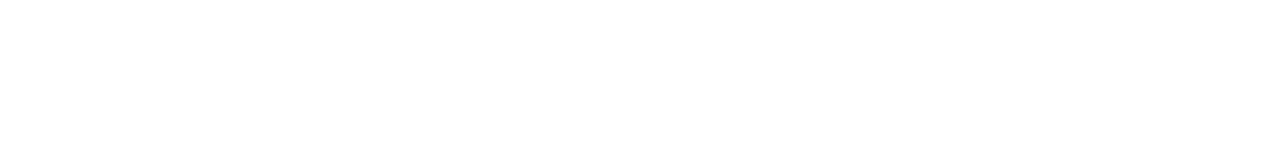
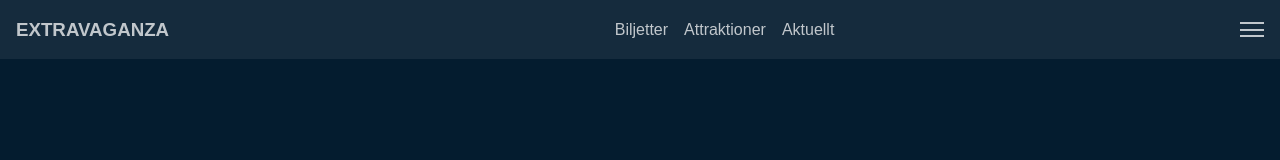
Before and after one commit to Shirak22/extravaganza, a website built with Vite: page index.html in a window 1280 px wide. Built offline with nearby package versions, Linux system fonts and the light colour scheme.

Commit message:
creating the structure and start style the nav

```diff
--- a/app/css/main.css
+++ b/app/css/main.css
@@ -0,0 +1,87 @@
+:root {
+    /* color palette */
+    --primary-color: #d97706;
+    --secondry-color:#059669;
+
+    --background-color: hsl(206, 84%, 10%);
+    --background-color-alpha1:#ffffff11;
+    --background-color-alpha2:#ffffff25;
+
+    /* font settings */
+    --font-primary-color: #ffffffbc;
+    --font-secondary-color: #ffdbb1;
+    /* animation varables */
+}
+
+*{
+    box-sizing: border-box;
+
+}
+body{
+    margin: 0;
+    padding: 0;
+    height: 100vh;
+    font-family:sans-serif, Arial, Helvetica;
+    background: var(--background-color);
+}
+
+ul {
+    list-style: none;
+}
+
+button {
+    outline: none;
+    border: none;
+    padding: .4rem 1rem;
+    border-radius: 4px;
+}
+
+img {
+    width: 100%;
+}
+
+.header{
+    background: var(--background-color-alpha1);
+    margin: 0;
+    padding: 0;
+
+}
+
+.nav {
+    display:flex;
+    justify-content: space-between;
+    align-items: center;
+    padding: 0 1rem;
+}
+
+.nav .nav_title {
+    text-transform: uppercase;
+    color: var(--font-primary-color);
+
+}
+.nav .nav_quickmenu {
+    display: flex;
+    gap: 1rem;
+}
+
+.nav .nav_quickmenu li a {
+    text-decoration: none;
+    color: var(--font-primary-color);
+
+}
+
+.nav_hamburger-btn{
+    width: 24px;
+    height: 20px;
+    display: flex;
+    flex-direction: column;
+    justify-content: space-around;
+    align-items: center;
+
+
+}
+.nav_hamburger-btn .line {
+    background:var(--font-primary-color);
+    height: 2px;
+    width: 100%;
+}
--- a/index.html
+++ b/index.html
@@ -7,7 +7,144 @@
     <title>Extravaganza</title>
   </head>
   <body>
-    <div id="app"></div>
+    <!--start  Header section -->
+      <header class="header">
+        <nav class="nav">
+
+          <section class="nav_title">
+            <h1 class="title">Extravaganza</h1>
+          </section>
+
+          <ul class="nav_quickmenu">
+            <li><a href="">Biljetter</a></li>
+            <li><a href="">Attraktioner</a></li>
+            <li><a href="">Aktuellt</a></li>
+          </ul>
+
+          <div class="nav_hamburger-btn">
+            <span class="line"></span>
+            <span class="line"></span>
+            <span class="line"></span>
+          </div>
+
+
+        </nav>
+
+
+      </header>
+
+    <!-- Header section end-->
+
+      <!--start website content -->
+      <main class="main">
+
+        <!--start Aktuella evengmang och nyheter -->
+        <!-- <section class="card_slider">
+
+          <article class="card_slider-card">
+            <img src="/app/assets/pexels-edgar-colomba-2848399.jpg" class="card_image" alt="image">
+            <section class="card_slider-card-body">
+              <h3 class="card_title">Halloween</h3>
+              <p class="card_body">
+                Lorem ipsum dolor sit amet, consectetur adipiscing elit. Etiam elementum tellus vel neque laoreet sagittis. Donec interdum tortor sed euismod pulvinar.
+              </p>
+              <button class="card_button">learn more..</button>
+            </section>
+          </article>
+
+        </section> -->
+        <!-- Aktuella evengmang och nyheter end-->
+
+        <!--start Attraktioner  -->
+        <!-- <section class="card_gallery">
+
+            <article class="card_gallery-card">
+              <img src="/app/assets/ayumi-kubo-vFHGbPQ_3rk-unsplash.jpg" alt="">
+              <h3 class="card_title">berg och dalbana</h3>
+              <p class="card_body">
+                Lorem ipsum dolor sit amet, consectetur adipiscing elit. Etiam elementum tellus vel neque laoreet sagittis. Donec interdum tortor sed euismod pulvinar.
+              </p>
+            </article>
+
+        </section> -->
+        <!-- Attraktioner  end-->
+
+        <!--start  Paketerbjudande -->
+        <!-- <section class="pricing">
+
+          <article class="pricing_info_section">
+            <h1 class="pricing_info_section-title">Paketerbjudande</h1>
+            <p class="pricing_info_section-body">                Lorem ipsum dolor sit amet, consectetur adipiscing elit. Etiam elementum tellus vel neque laoreet sagittis. Donec interdum tortor sed euismod pulvinar.
+            </p>
+          </article>
+
+          <article class="pricing_packages_section">
+
+            <article class="pricing_package">
+              <h2 class="pricing_package-title">Familj</h2>¨
+              <p class="pricing_package-description">Lorem ipsum dolor sit amet, consecte adipiscing elit</p>
+              <div class="pricing_package-price"><span>$529</span>/familj</div>
+              <ul class="pricing_package-list">
+                <li>1 Adults + 3 Child </li>
+                <li>2 Free bear </li>
+                <li>3 1 Meal for everyone  </li>
+                <li>4 Park included </li>
+              </ul>
+            </article>
+
+          </article>
+        </section> -->
+        <!--  Paketerbjudande end-->
+
+        <!--start Mat och dryck -->
+
+        <!-- <section class="announce">
+          <img src="" class="announce-image" alt="">
+          <section class="announce-content">
+            <h1 class="announce-title">Mat och Dryck</h1>
+            <p class="announce-description">
+              Lorem ipsum dolor sit amet, consectetur adipiscing elit. Etiam elementum tellus vel neque laoreet sagittis. Donec interdum tortor sed euismod pulvinar.
+            </p>
+            <button class="announce-button">Alla restauranger</button>
+          </section>
+        </section> -->
+
+        <!-- Mat och dryck end-->
+        <!--start  bild galleri -->
+        <!-- <section class="gallery">
+          <img class="gallery-image" src="" alt="">
+          <img class="gallery-image" src="" alt="">
+          <img class="gallery-image" src="" alt="">
+        </section> -->
+        <!--  bild galleri end-->
+
+        <!-- Om Extravaganza -->
+        <!-- <section class="about">
+          <section class="about-gallery">
+            <img src="" alt="">
+            <img src="" alt="">
+            <img src="" alt="">
+            <img src="" alt="">
+          </section>
+          <section class="about-content">
+            <h1 class="about-title">Om Extravaganza</h1>
+            <p class="about-description">Lorem ipsum dolor sit amet, consectetur adipiscing elit. Etiam elementum tellus vel neque laoreet sagittis. Donec interdum tortor sed euismod pulvinar.
+            </p>
+            <button class="about-button">Vår vision</button>
+          </section>
+        </section> -->
+        <!-- Om Extravaganza -->
+
+      </main>
+
+      <!-- website content end-->
+
+      <!-- <footer>
+        <section class="footer_social"></section>
+        <section class="footer_quicklinks"></section>
+        <section class="footer_companyinfo"></section>
+
+      </footer> -->
 
     <script type="module" src="/app/js/main.js"></script>
   </body>
```
Also changed, not shown: app/assets/Extraganza_1.svg (added), app/assets/color palette.png (added), 9 other files.
